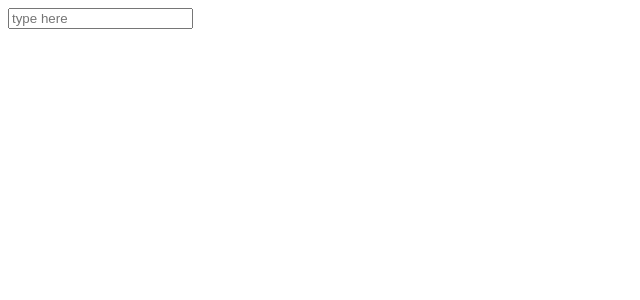
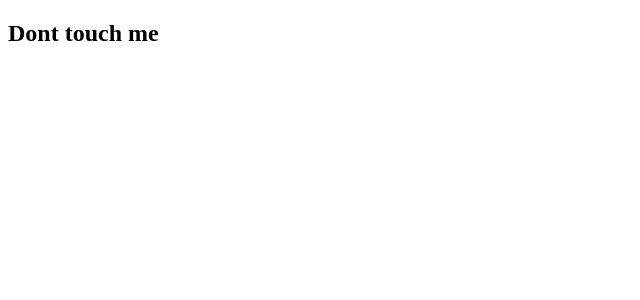
Before and after one commit to Sivakumar-U/UI_Learnings, a React (Vite) app: page / in a window 1280 px wide. Shown: the top 300 px of the page, without its empty margins (0-640 px from the left). Built offline with nearby package versions, Linux system fonts and the light colour scheme.

Commit message:
[Siva]Added: How to handle onMouseOver event.

```diff
--- a/src/App.jsx
+++ b/src/App.jsx
@@ -1,10 +1,10 @@
 import React from 'react';
-import EventHandle2 from './EventHandle2';
+import EventHandle3 from './EventHandle3';
 
 const App = () => {
   return (
     <div>
-      <EventHandle2/>
+      <EventHandle3/>
     </div>
   );
 };
--- /dev/null
+++ b/src/EventHandle3.jsx
@@ -0,0 +1,14 @@
+import React from 'react'
+
+function EventHandle3() {
+    let handleMouseOver=()=>{
+        alert("I said don't touch")
+    }
+  return (
+    <div>
+      <h2 onMouseOver={handleMouseOver}>Dont touch me</h2>
+    </div>
+  )
+}
+
+export default EventHandle3
```
